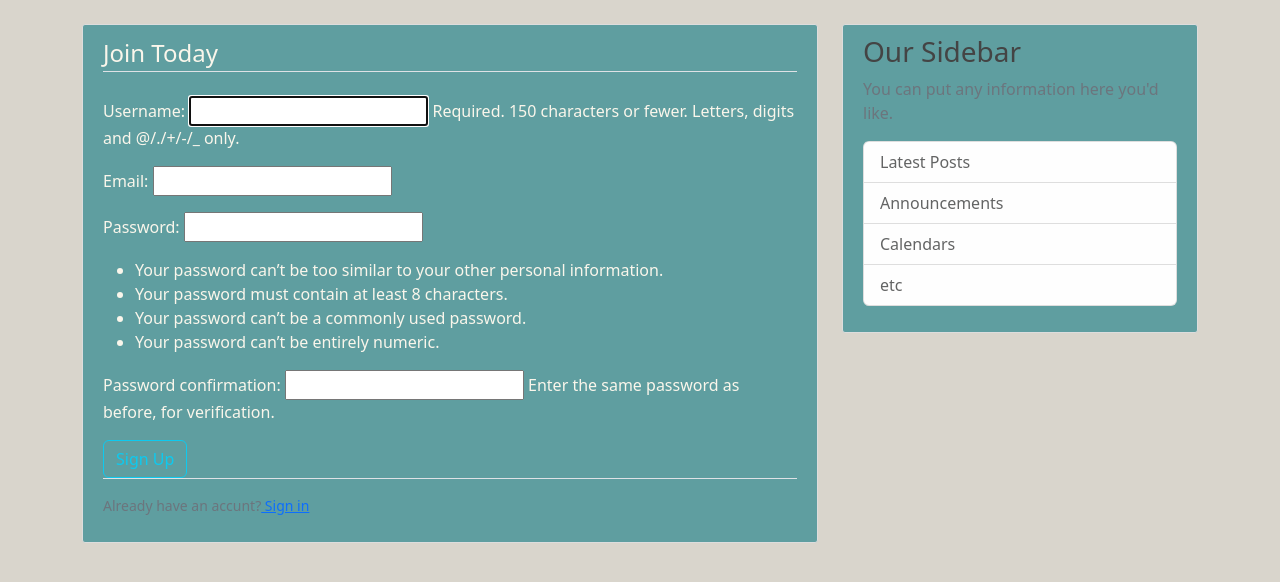
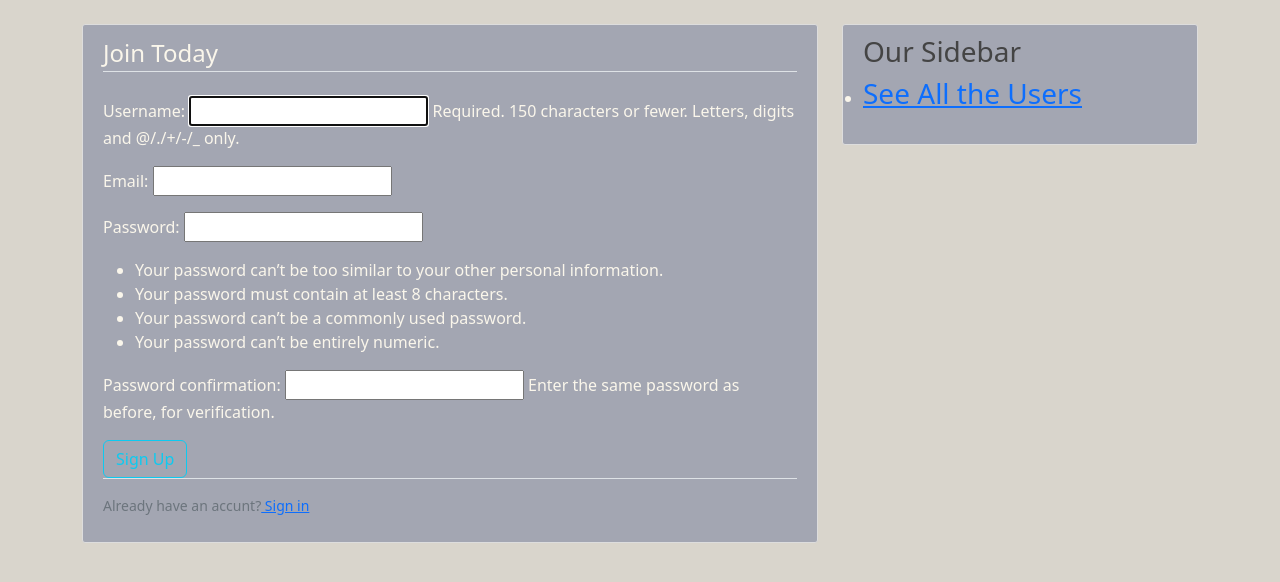
Before and after one commit to Porosh45/Blog-Django, a Django app: page /register/ in a window 1280 px wide. Shown: the part 56-638 px from the top of the page. Run offline with Django 4.2, Linux system fonts and the light colour scheme.

Commit message:
sidebar updated

```diff
--- a/Blogger/static/Blogger/main.css
+++ b/Blogger/static/Blogger/main.css
@@ -30,7 +30,7 @@ ul {
 }
 
 .content-section {
-  background: cadetblue;
+  background: #a3a6b2;
   padding: 10px 20px;
   border: 1px solid #dddddd;
   border-radius: 3px;
--- a/Blogger/templates/Blogger/base.html
+++ b/Blogger/templates/Blogger/base.html
@@ -50,12 +50,8 @@
     <div class="col-md-4">
       <div class="content-section">
         <h3>Our Sidebar</h3>
-        <p class='text-muted'>You can put any information here you'd like.
           <ul class="list-group">
-            <li class="list-group-item list-group-item-light">Latest Posts</li>
-            <li class="list-group-item list-group-item-light">Announcements</li>
-            <li class="list-group-item list-group-item-light">Calendars</li>
-            <li class="list-group-item list-group-item-light">etc</li>
+              <li> <h3><a href = "{% url 'user_list' %}">See All the Users</a></h3></li>
           </ul>
         </p>
       </div>
--- a/User/views.py
+++ b/User/views.py
@@ -3,6 +3,8 @@ from django.contrib.auth.forms import UserCreationForm
 from django.contrib import messages
 from .forms import UserRegisterForm,UserUpdateForm, ProfileUpdateForm
 from django.contrib.auth.decorators import login_required
+from django.views.generic import ListView
+from django.contrib.auth.models import User
 
 def register(request):
     if request.method == 'POST':
@@ -36,3 +38,9 @@ def profile(request):
         'p_form' : p_form
     }
     return render(request,'User/profile.html',context)
+
+class UserList(ListView):
+    model = User
+    users = User.objects.all()
+    context_object_name = 'users'
+    template_name = 'User/user.html'
--- a/blog/urls.py
+++ b/blog/urls.py
@@ -19,7 +19,7 @@ from User import views as User_views
 from django.contrib.auth import views as auth_views
 from django.conf.urls.static import static
 from django.conf import settings
-
+from User.views import UserList
 urlpatterns = [
     path('admin/', admin.site.urls),
     path('register/', User_views.register, name = 'register'),
@@ -33,7 +33,7 @@ urlpatterns = [
          name = 'password_reset_confirm'),
     path('password-reset-complete/', auth_views.PasswordResetCompleteView.as_view(template_name='User/password_reset_complete.html'),
          name='password_reset_complete'),
-
+    path('user-list/', UserList.as_view(), name='user_list'),
 ]
 
 if settings.DEBUG:
```
Also changed, not shown: User/templates/User/user.html (added, +8 -0 lines), db.sqlite3.
